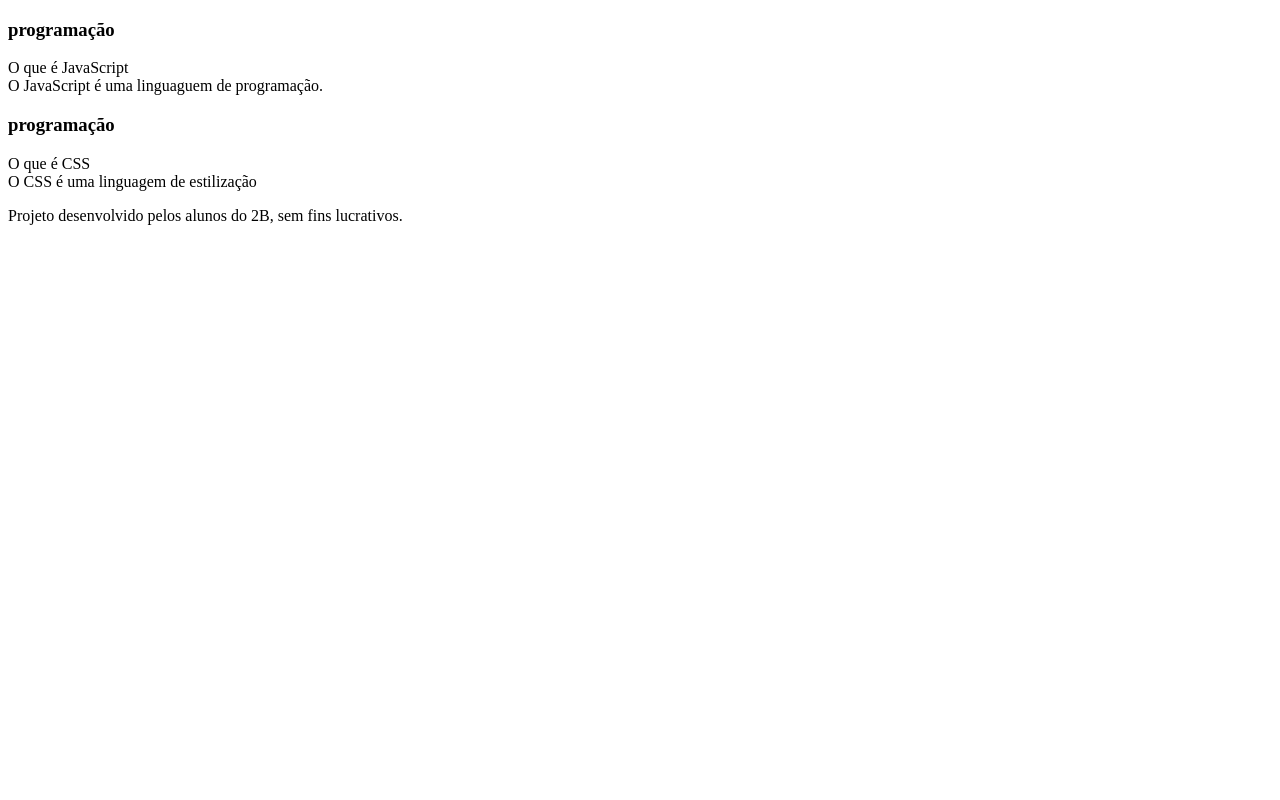
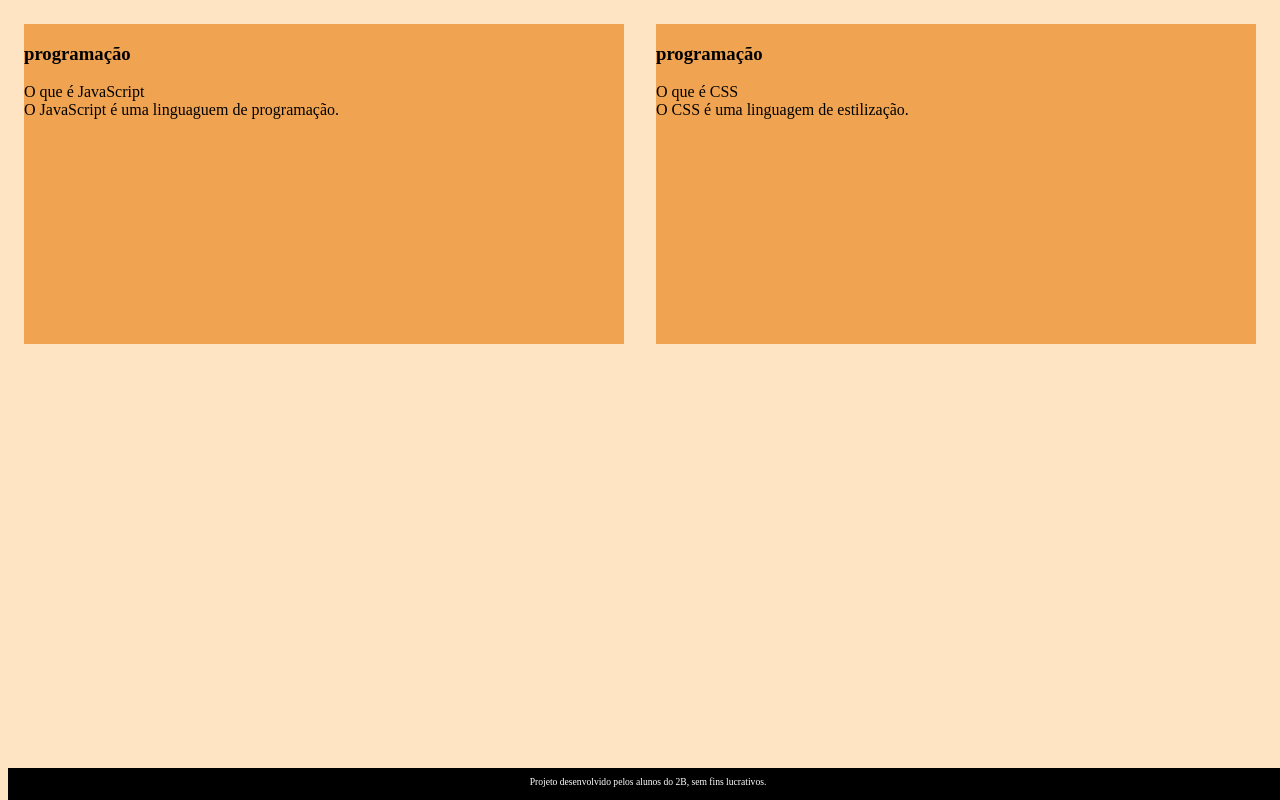
Before and after one commit to eliabegadiel/Flashcard, a plain HTML site: page index.html in a window 1280 px wide. Drawn offline with Linux system fonts and the light colour scheme.

Commit message:
Add files via upload

```diff
--- a/index.html
+++ b/index.html
@@ -4,6 +4,7 @@
     <meta charset="UTF-8">
     <meta http-equiv="X-UA-Compatible" content="IE=edge">
     <meta name="viewport" content="width=device-width, initial-scale=1.0">
+    <link rel="stylesheet" href="style.css">
     <title>Flashcard</title>
 </head>
 <body>
@@ -26,7 +27,7 @@ O JavaScript é uma linguaguem de programação.
         O que é CSS
     </div>
     <div class="cartao__conteudo__pergunta__resposta">
-    O CSS é uma linguagem de estilização
+    O CSS é uma linguagem de estilização.
     </div>
     </article>
 </section>
--- a/style.css
+++ b/style.css
@@ -0,0 +1,36 @@
+body{
+    background-color: bisque;
+    font-family: Bai Jamjuree;
+}
+
+#container{
+    display: flex;
+}
+
+.cartao{
+    margin: 1rem 1rem;
+    background-color: rgb(240, 164, 82);
+    height: 20rem;
+    flex-grow: 1;
+    flex-basis: calc(33% - 6rem);
+}
+
+.cartao__conteudo {
+    text-align: center;
+    background-color: aquamarine;
+}
+
+footer{
+    background-color: black;
+    color: white;
+    position: fixed;
+    bottom: 0;
+    width: 100%;
+    height: 2rem;
+}
+
+footer p {
+    text-align: center;
+    font-size: 0.6rem;
+    margin-top: 0.5rem;
+}
```
